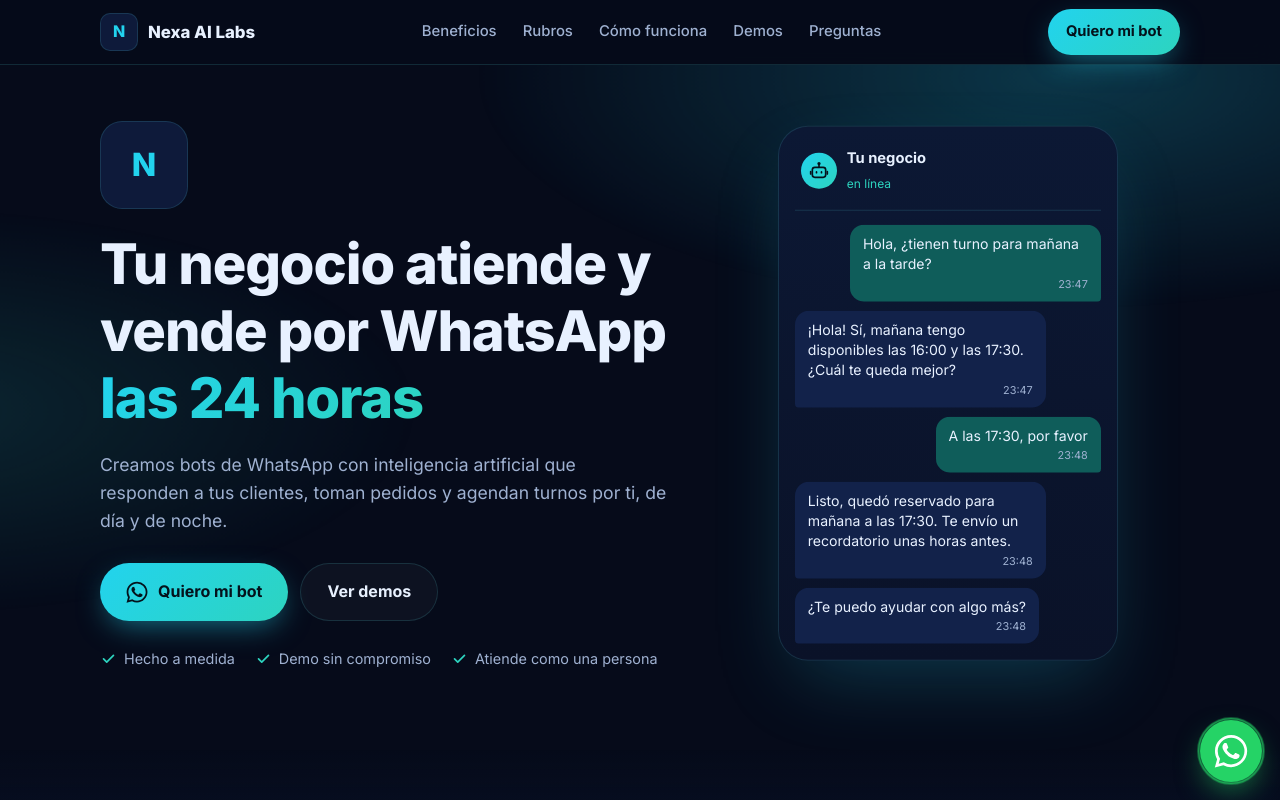
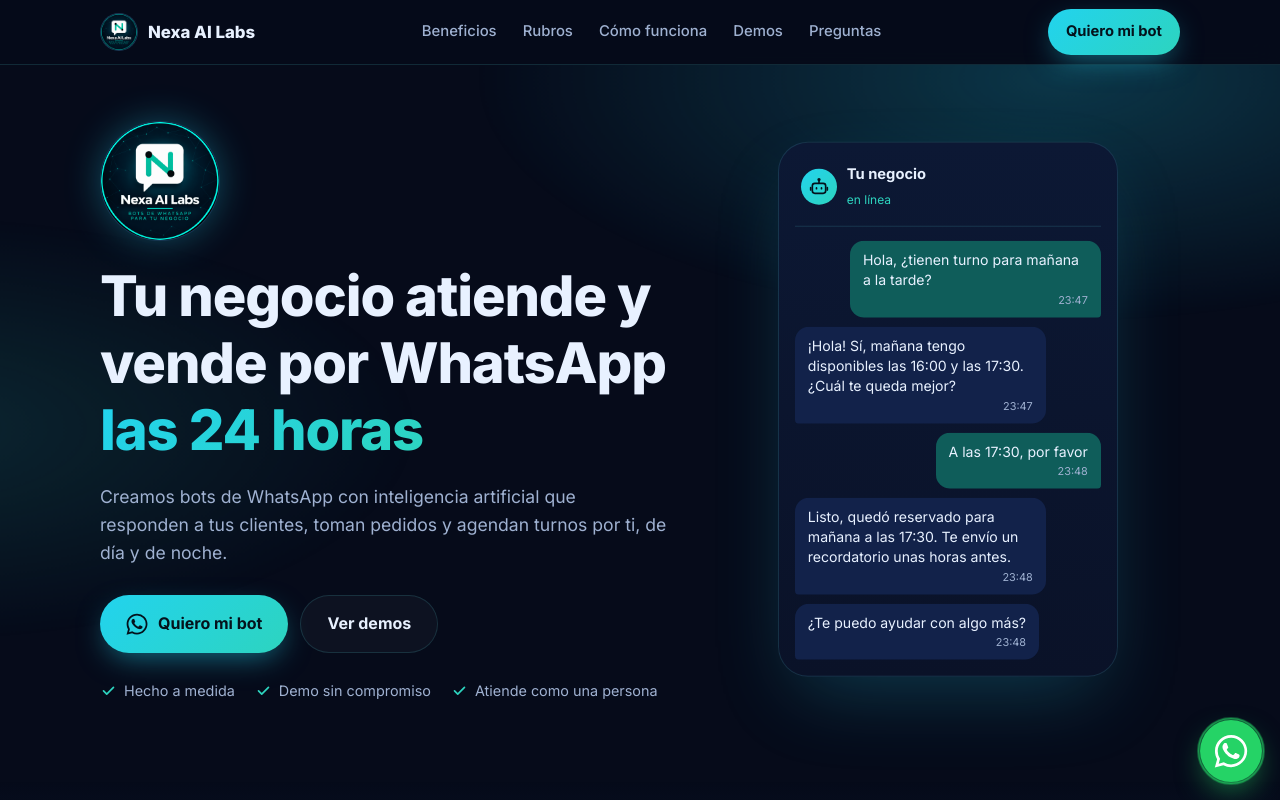
Before and after one commit to nexaailabs22-del/nexaailabs22-del.github.io, a plain HTML site: page index.html in a window 1280 px wide. Shown: the top 800 px of the page. Drawn offline with Linux system fonts and the light colour scheme.

Commit message:
Agrego logo
Co-Authored-By: Claude Opus 5.5 <noreply@anthropic.com>

```diff
--- a/index.html
+++ b/index.html
@@ -18,8 +18,10 @@
   <meta property="og:title" content="Nexa AI Labs | Tu negocio atiende y vende por WhatsApp las 24 horas">
   <meta property="og:description" content="Bots de WhatsApp con inteligencia artificial, hechos a medida para tu negocio. Pide tu demo gratis.">
   <meta property="og:image" content="https://nexaailabs22-del.github.io/logo.png">
+  <meta property="og:image:width" content="700">
+  <meta property="og:image:height" content="700">
   <meta property="og:image:alt" content="Logo de Nexa AI Labs">
-  <meta name="twitter:card" content="summary_large_image">
+  <meta name="twitter:card" content="summary">
   <meta name="twitter:title" content="Nexa AI Labs | Tu negocio atiende y vende por WhatsApp las 24 horas">
   <meta name="twitter:description" content="Bots de WhatsApp con inteligencia artificial, hechos a medida para tu negocio.">
   <meta name="twitter:image" content="https://nexaailabs22-del.github.io/logo.png">
@@ -92,10 +94,10 @@
     .nav{display:flex;align-items:center;justify-content:space-between;height:64px}
     .brand{display:flex;align-items:center;gap:10px;font-weight:800;font-size:1.05rem}
     .logo-slot{
-      width:38px;height:38px;border-radius:10px;overflow:hidden;flex-shrink:0;
+      width:38px;height:38px;border-radius:50%;overflow:hidden;flex-shrink:0;
       display:grid;place-items:center;background:var(--card);border:1px solid var(--line);
     }
-    .logo-slot img{width:100%;height:100%;object-fit:contain}
+    .logo-slot img{width:100%;height:100%;object-fit:cover}
     .logo-slot .fallback{font-weight:800;font-size:1rem;color:var(--cyan)}
     .nav-links{display:none;gap:26px;color:var(--muted);font-size:.93rem;font-weight:500}
     .nav-links a:hover{color:var(--cyan)}
@@ -113,7 +115,7 @@
     @keyframes glow{to{transform:translate3d(0,-30px,0) scale(1.05)}}
     .hero-grid{display:grid;gap:48px;align-items:center;position:relative}
     @media(min-width:900px){.hero-grid{grid-template-columns:1.1fr .9fr}}
-    .hero-logo{width:88px;height:88px;border-radius:22px;margin-bottom:22px}
+    .hero-logo{width:120px;height:120px;margin-bottom:22px;box-shadow:0 0 40px -6px rgba(34,211,238,.45)}
     .hero-logo .fallback{font-size:2rem}
     .hero h1{font-size:clamp(2rem,8.2vw,3.5rem);font-weight:800;margin-bottom:18px}
     .hero .lead{font-size:1.1rem;margin-bottom:28px}
```
Also changed, not shown: logo.png (added).
